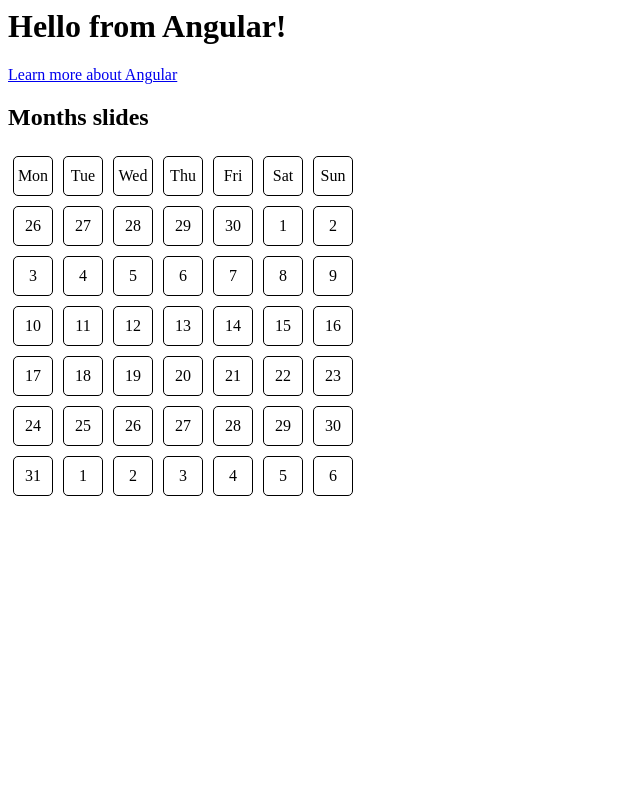
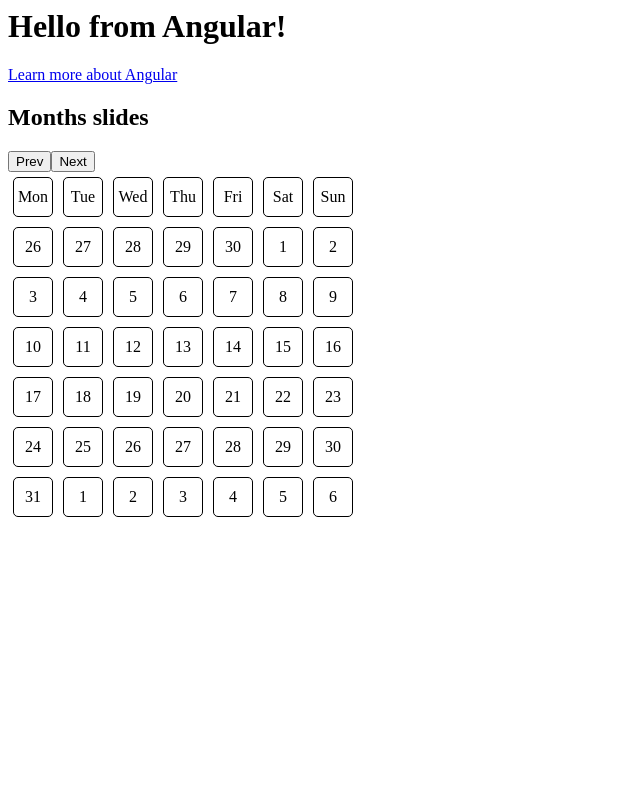
Before and after one commit to uragun91/calendar-ionic, an Angular app: page / in a window 1280 px wide. Shown: the top 800 px of the page, without its empty margins (0-640 px from the left). Built offline with nearby package versions, Linux system fonts and the light colour scheme.

Commit message:
2 files modified

```diff
--- a/src/modules/gale-calendar/components/gale-calendar/gale-calendar.component.html
+++ b/src/modules/gale-calendar/components/gale-calendar/gale-calendar.component.html
@@ -1,7 +1,15 @@
 <div class="container">
   <h2>Months slides</h2>
-  <div class="week-day" *ngFor="let weekDay of weekDays">
-    {{ weekDay }}
+
+  <div class="controls">
+    <button (click)="slidePrev()">Prev</button>
+    <button (click)="slideNext()">Next</button>
+  </div>
+
+  <div class="week-days">
+    <div class="week-day" *ngFor="let weekDay of weekDays">
+      {{ weekDay }}
+    </div>
   </div>
   <gale-months-slider [selectedDate]="startDate" [calendarOptions]="calendarOptions" (viewDateChange)="onMonthViewDateChange($event)" />
 </div>
--- a/src/modules/gale-calendar/components/gale-calendar/gale-calendar.component.ts
+++ b/src/modules/gale-calendar/components/gale-calendar/gale-calendar.component.ts
@@ -61,4 +61,8 @@ export class GaleCalendarComponent implements OnInit {
   slideNext(): void {
     this.monthsSlider.slideNext();
   }
+
+  slidePrev(): void {
+    this.monthsSlider.slidePrev();
+  }
 }
```
